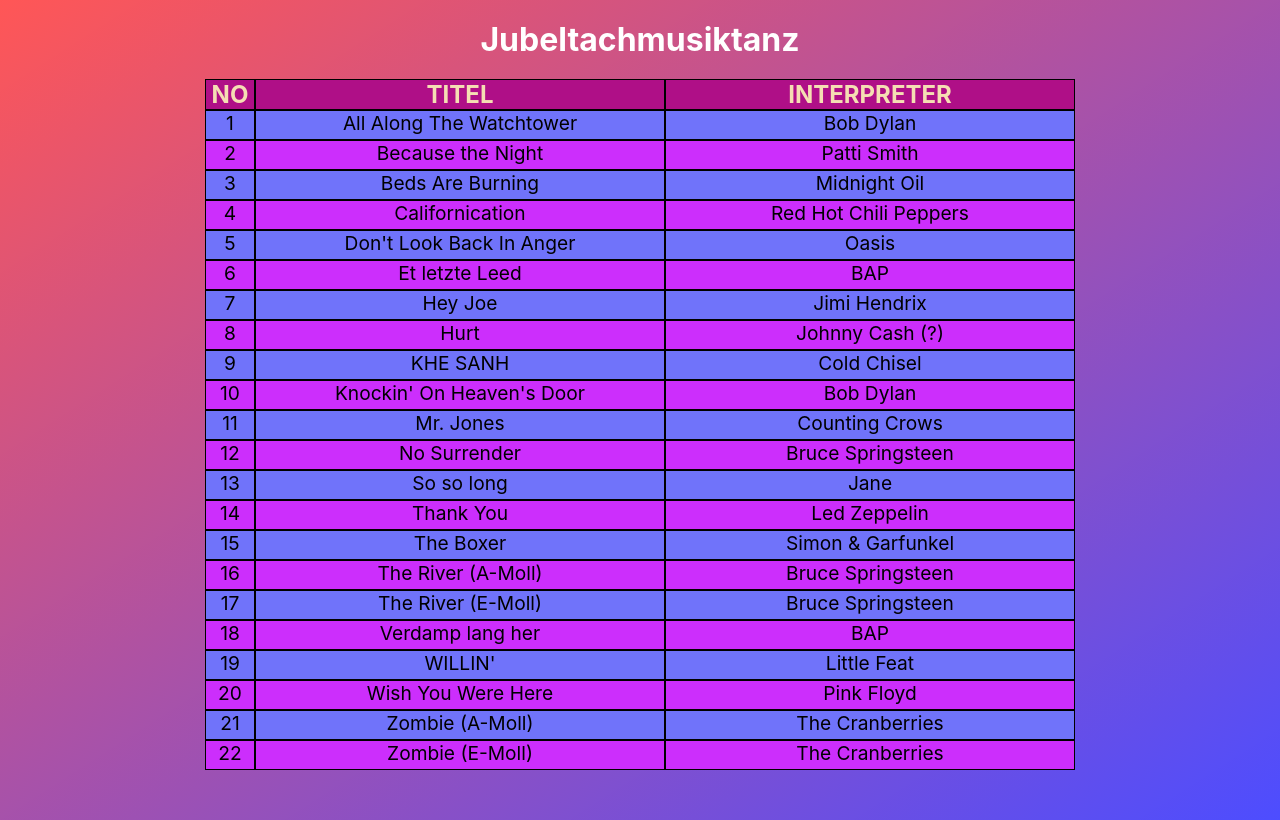
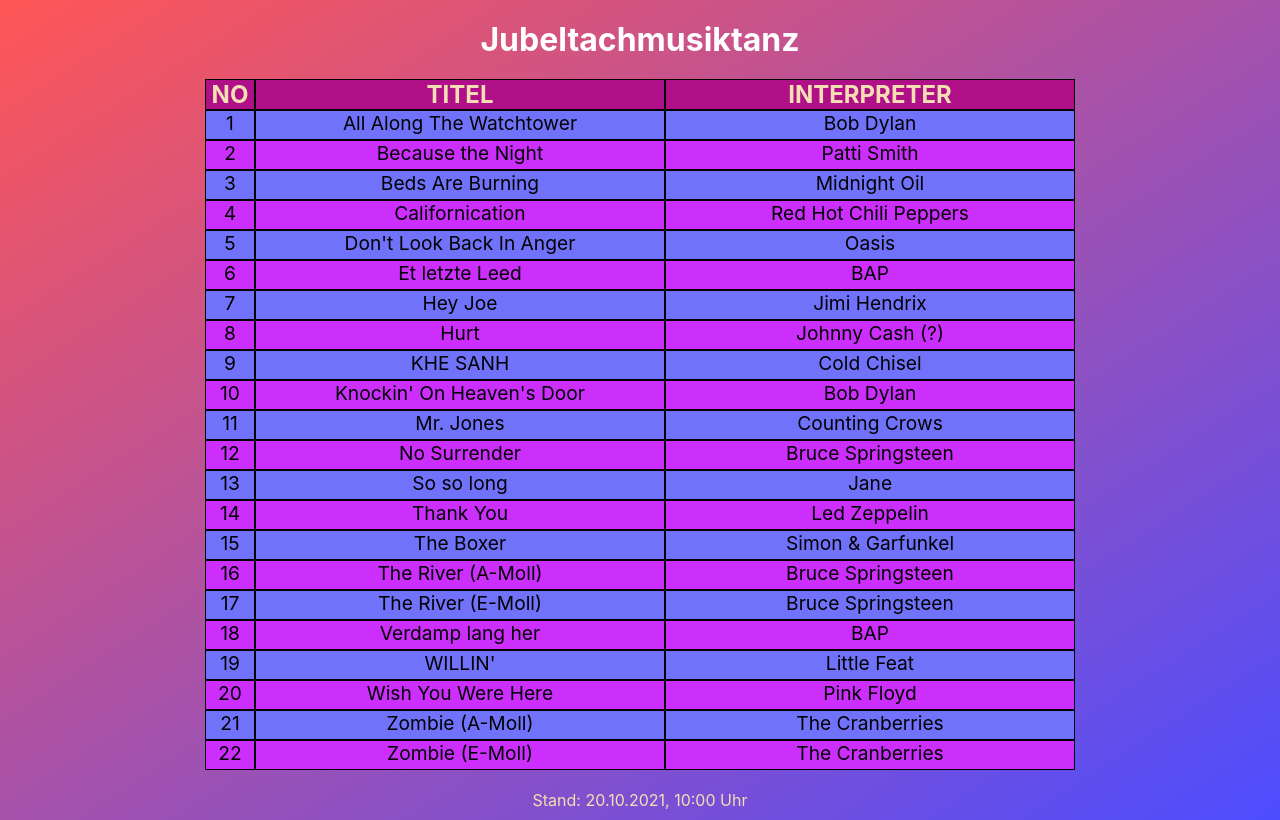
Before and after one commit to Domroon/music-list-app, a React (Create React App) app: page / in a window 1280 px wide. Built offline with nearby package versions, Linux system fonts and the light colour scheme.

Commit message:
add last

```diff
--- a/src/App.css
+++ b/src/App.css
@@ -94,3 +94,7 @@
   background: rgb(204, 46, 252);
   color: black;
 }
+
+.last {
+  margin: 20px;
+}
--- a/src/App.js
+++ b/src/App.js
@@ -22,6 +22,7 @@
           return <Song {...song} index={index} />
         })}
       </div>
+      <p className="last">Stand: 20.10.2021, 10:00 Uhr</p>
     </div>
   )
 }
```
